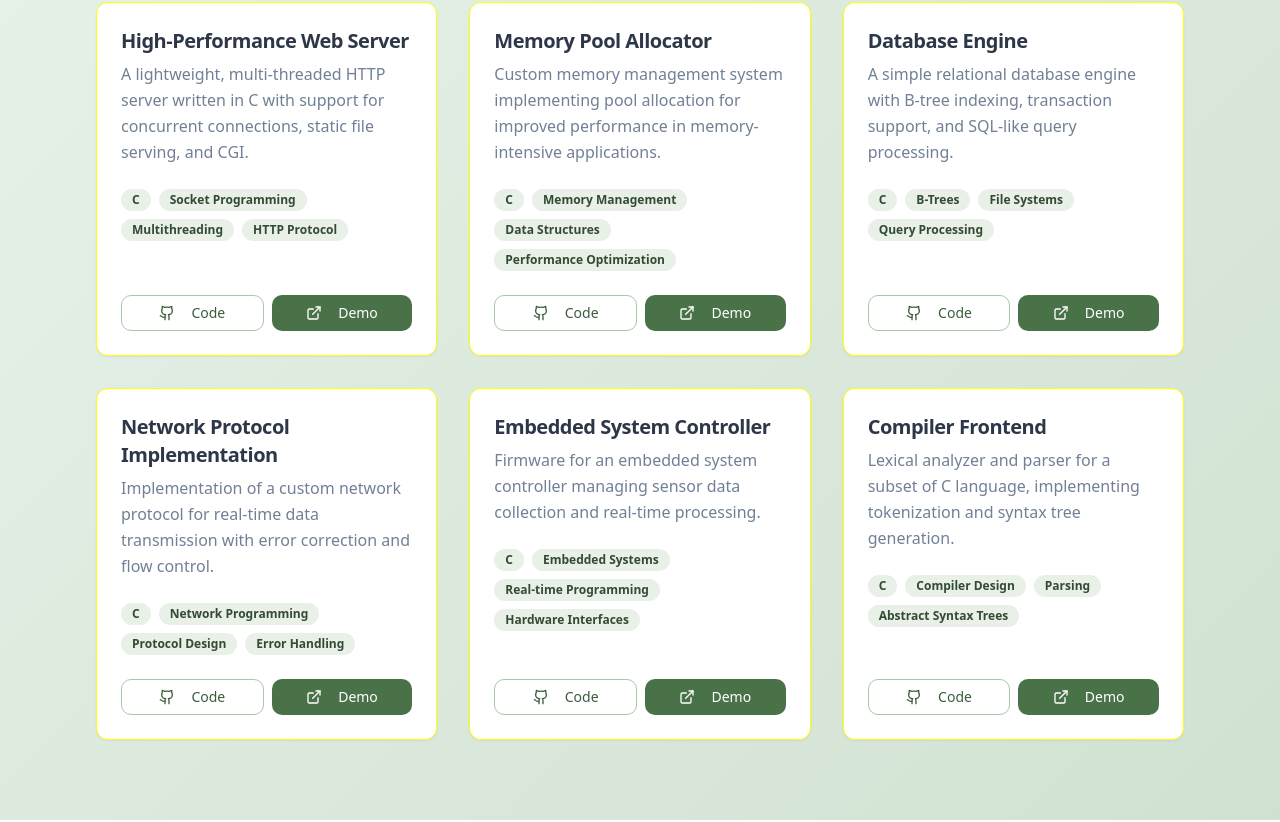
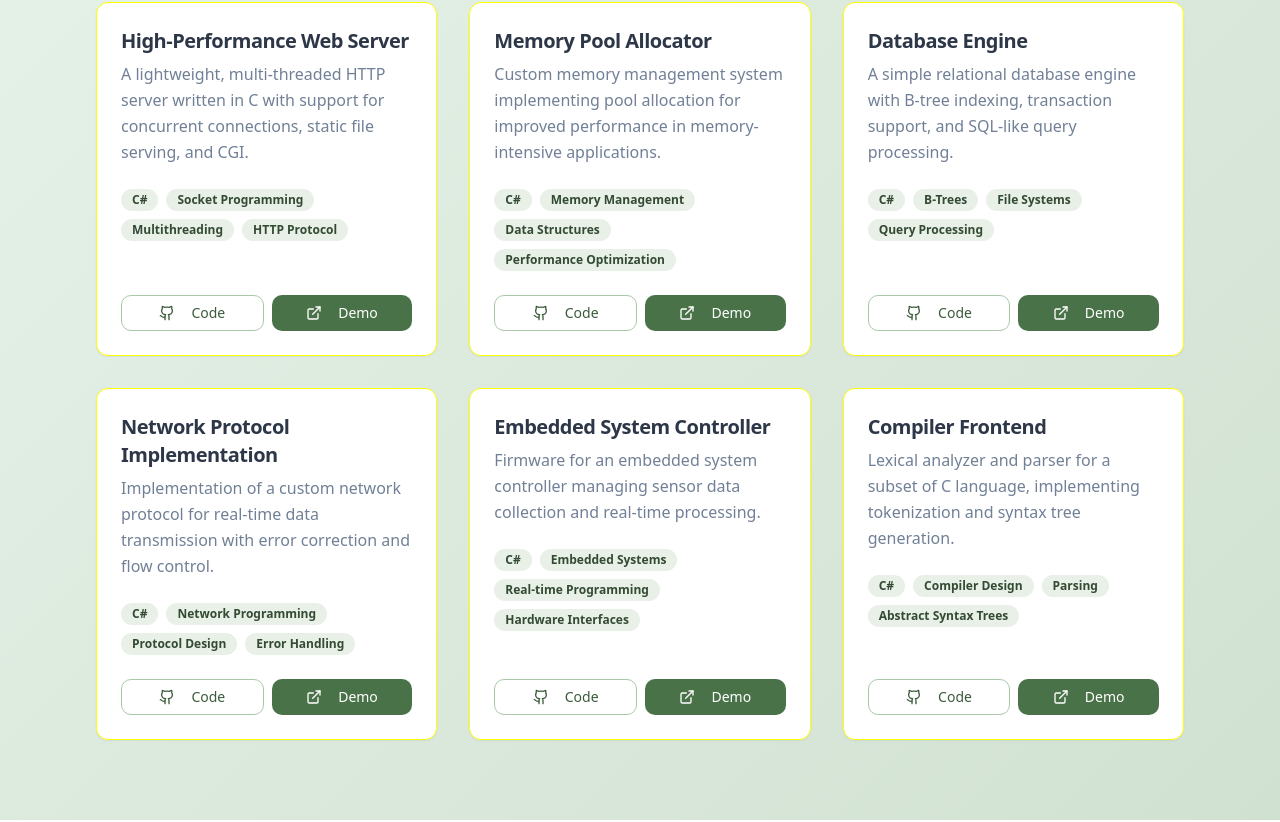
Before and after one commit to k0irala/Portfolio, a Next.js app: page / in a window 1280 px wide. Shown: the part 2390-3212 px from the top of the page. Built offline with nearby package versions, Linux system fonts and the light colour scheme.

Commit message:
Adding relevant techstack

```diff
--- a/components/projects.tsx
+++ b/components/projects.tsx
@@ -9,7 +9,7 @@ export function Projects() {
       title: "High-Performance Web Server",
       description:
         "A lightweight, multi-threaded HTTP server written in C with support for concurrent connections, static file serving, and CGI.",
-      technologies: ["C", "Socket Programming", "Multithreading", "HTTP Protocol"],
+      technologies: ["C#", "Socket Programming", "Multithreading", "HTTP Protocol"],
       github: "#",
       demo: "#",
     },
@@ -17,7 +17,7 @@ export function Projects() {
       title: "Memory Pool Allocator",
       description:
         "Custom memory management system implementing pool allocation for improved performance in memory-intensive applications.",
-      technologies: ["C", "Memory Management", "Data Structures", "Performance Optimization"],
+      technologies: ["C#", "Memory Management", "Data Structures", "Performance Optimization"],
       github: "#",
       demo: "#",
     },
@@ -25,7 +25,7 @@ export function Projects() {
       title: "Database Engine",
       description:
         "A simple relational database engine with B-tree indexing, transaction support, and SQL-like query processing.",
-      technologies: ["C", "B-Trees", "File Systems", "Query Processing"],
+      technologies: ["C#", "B-Trees", "File Systems", "Query Processing"],
       github: "#",
       demo: "#",
     },
@@ -33,7 +33,7 @@ export function Projects() {
       title: "Network Protocol Implementation",
       description:
         "Implementation of a custom network protocol for real-time data transmission with error correction and flow control.",
-      technologies: ["C", "Network Programming", "Protocol Design", "Error Handling"],
+      technologies: ["C#", "Network Programming", "Protocol Design", "Error Handling"],
       github: "#",
       demo: "#",
     },
@@ -41,7 +41,7 @@ export function Projects() {
       title: "Embedded System Controller",
       description:
         "Firmware for an embedded system controller managing sensor data collection and real-time processing.",
-      technologies: ["C", "Embedded Systems", "Real-time Programming", "Hardware Interfaces"],
+      technologies: ["C#", "Embedded Systems", "Real-time Programming", "Hardware Interfaces"],
       github: "#",
       demo: "#",
     },
@@ -49,7 +49,7 @@ export function Projects() {
       title: "Compiler Frontend",
       description:
         "Lexical analyzer and parser for a subset of C language, implementing tokenization and syntax tree generation.",
-      technologies: ["C", "Compiler Design", "Parsing", "Abstract Syntax Trees"],
+      technologies: ["C#", "Compiler Design", "Parsing", "Abstract Syntax Trees"],
       github: "#",
       demo: "#",
     },
--- a/components/skills.tsx
+++ b/components/skills.tsx
@@ -7,7 +7,7 @@ export function Skills() {
       title: "Programming Languages",
       skills: [
         { name: "C", level: 95 },
-        { name: "C++", level: 85 },
+        { name: "C#", level: 85 },
         { name: "Python", level: 75 },
       ],
     },
```
